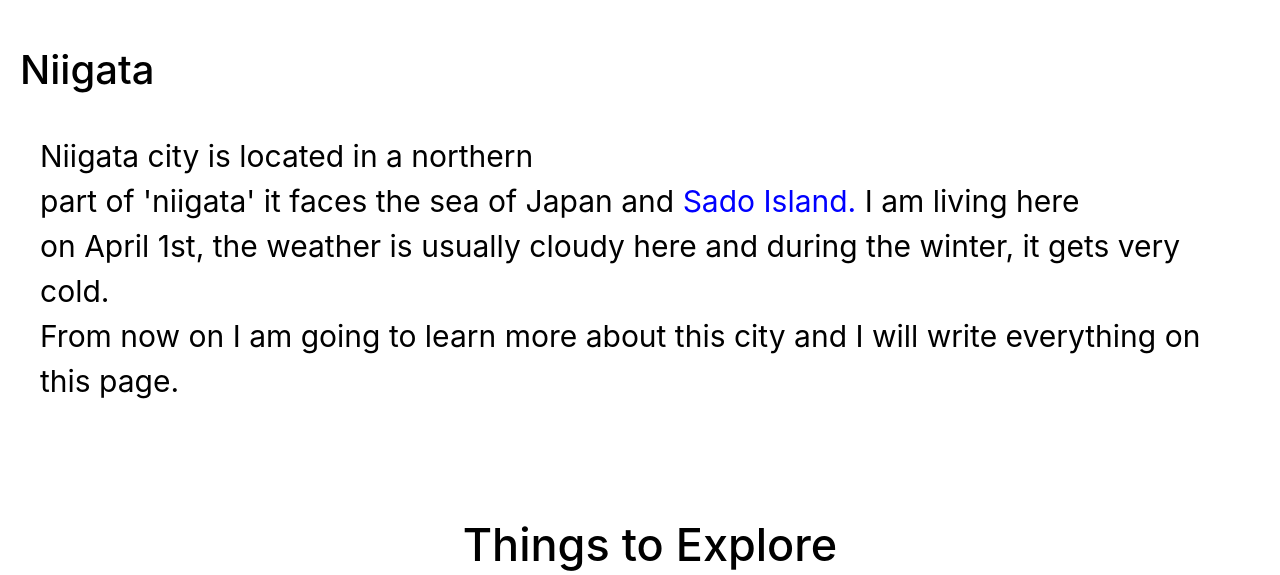
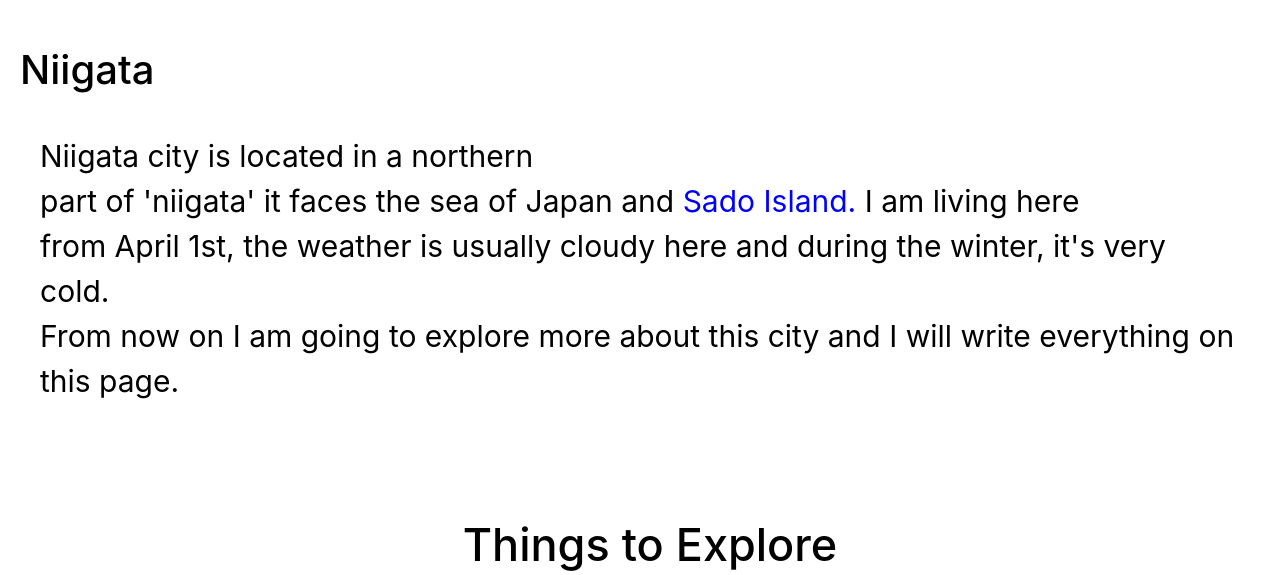
Before and after one commit to EG-Rahulpanwar/my-blog, a PHP site: page /homepage.php in a window 1280 px wide; the page is wider, and only the part inside the window is pictured. Shown: the part 724-1299 px from the top of that part. Run offline with PHP 8.4, Linux system fonts and the light colour scheme; the visitor is signed in with stand-in values (Sample User, id 1).

Commit message:
corrected some line

```diff
--- a/homepage.php
+++ b/homepage.php
@@ -55,8 +55,8 @@ if ($_SERVER['REQUEST_METHOD'] == 'POST') {
             Niigata city is located in a northern <br>
             part of 'niigata' it faces the sea
             of Japan and <a href="https://www.google.com/" target="_blank">Sado Island.</a> I am living here <br>
-            on April 1st, the weather is usually cloudy here and
-            during the winter, it gets very cold.<br> From now on I am going to learn more about this city and I will write everything
+            from April 1st, the weather is usually cloudy here and
+            during the winter, it's very cold.<br> From now on I am going to explore more about this city and I will write everything
             on this page.
         </p>
         <br>
```
Also changed, not shown: Learning.php (added, +16 -0 lines).
